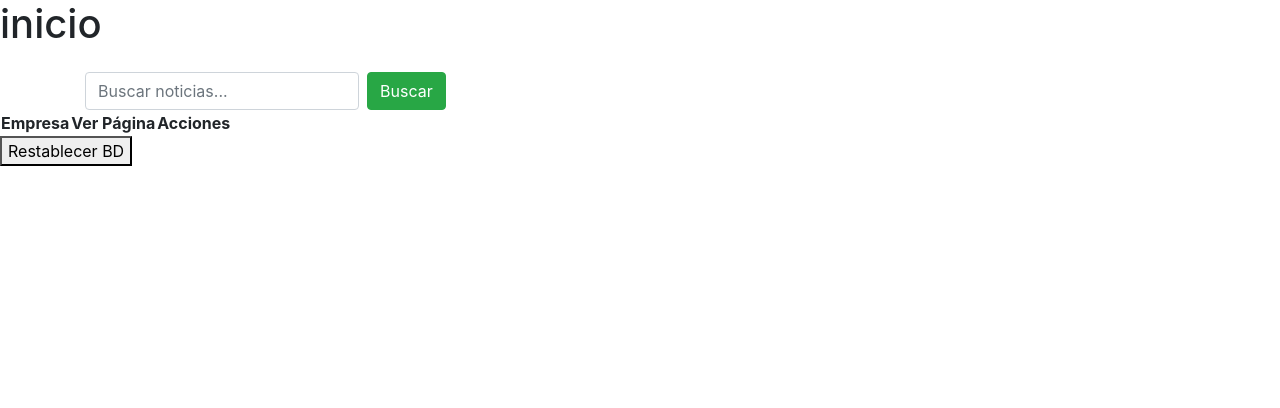
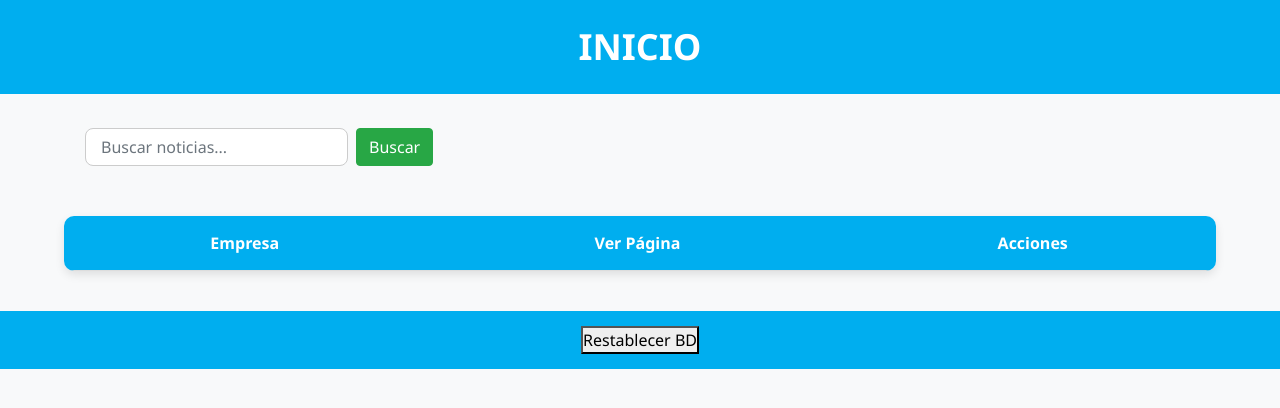
Before and after one commit to FedeDAnna/TP1GrupalLab4, a website: page src/public/index.html in a window 1280 px wide. Drawn offline with nearby package versions, Linux system fonts and the light colour scheme; no server answers.

Commit message:
Chat aagrego estilos a pedido de mauro

```diff
--- /dev/null
+++ b/src/public/css/index.css
@@ -0,0 +1,113 @@
+* {
+    margin: 0;
+    padding: 0;
+    box-sizing: border-box;
+  }
+
+  body {
+    font-family: 'Segoe UI', sans-serif;
+    background-color: #f8f9fa;
+  }
+
+  header {
+    background-color: #00AEEF;
+    color: white;
+    padding: 20px 0;
+  }
+
+.title-inicio {
+    font-size: 36px;
+    font-weight: bold;
+    text-align: center;
+  }
+#tabla-empresas {
+    width: 90%;
+    margin: 40px auto;
+    border-collapse: collapse;
+    background-color: white;
+    box-shadow: 0 4px 10px rgba(0, 0, 0, 0.1);
+    border-radius: 10px;
+    overflow: hidden;
+    font-size: 16px;
+  }
+
+  #tabla-empresas thead {
+    background-color: #00AEEF;
+    color: white;
+  }
+
+  #tabla-empresas th, #tabla-empresas td {
+    padding: 15px;
+    text-align: center;
+    border-bottom: 1px solid #ddd;
+  }
+
+  #tabla-empresas tbody tr:hover {
+    background-color: #f1f1f1;
+    cursor: pointer;
+  }
+
+  #tabla-empresas td button {
+    background-color: #00AEEF;
+    color: white;
+    border: none;
+    padding: 8px 12px;
+    border-radius: 5px;
+    font-weight: bold;
+    transition: background-color 0.3s ease;
+  }
+
+  #tabla-empresas td button:hover {
+    background-color: #007da8;
+  }
+  footer {
+    background-color: #00AEEF;
+    color: white;
+    padding: 15px;
+    text-align: center;
+    margin-top: 30px;
+  }
+
+/* Modal */
+.modal-content {
+  border-radius: 15px;
+  border: 2px solid #00AEEF;
+}
+
+.modal-header {
+  background-color: #00AEEF;
+  color: white;
+  border-top-left-radius: 15px;
+  border-top-right-radius: 15px;
+}
+
+.modal-footer {
+  border-bottom-left-radius: 15px;
+  border-bottom-right-radius: 15px;
+}
+input[type="text"],
+input[type="email"],
+input[type="number"],
+input[type="password"],
+textarea,
+select {
+  width: 100%;
+  padding: 10px 15px;
+  margin: 10px 0;
+  border: 1px solid #ccc;
+  border-radius: 8px;
+  font-size: 16px;
+  transition: border-color 0.3s, box-shadow 0.3s;
+  background-color: #fff;
+}
+
+input[type="text"]:focus,
+input[type="email"]:focus,
+input[type="number"]:focus,
+input[type="password"]:focus,
+textarea:focus,
+select:focus {
+  outline: none;
+  border-color: #00AEEF;
+  box-shadow: 0 0 5px rgba(0, 174, 239, 0.5);
+}
--- a/src/public/index.html
+++ b/src/public/index.html
@@ -5,9 +5,14 @@
     <meta name="viewport" content="width=device-width, initial-scale=1.0">
     <link rel="stylesheet" href="https://cdn.jsdelivr.net/npm/bootstrap@4.6.2/dist/css/bootstrap.min.css" integrity="sha384-xOolHFLEh07PJGoPkLv1IbcEPTNtaed2xpHsD9ESMhqIYd0nLMwNLD69Npy4HI+N" crossorigin="anonymous">
     <title>Document</title>
+    <link rel="stylesheet" href="./css/index.css">
 </head>
 <body>
-    <h1>inicio</h1>
+  <header>
+    <div class="title-inicio">
+        INICIO
+    </div>
+</header>
     <div class="container mt-4">
       <div class="form-inline">
         <input type="text" id="busquedaInput" class="form-control mr-2" placeholder="Buscar noticias...">
```
